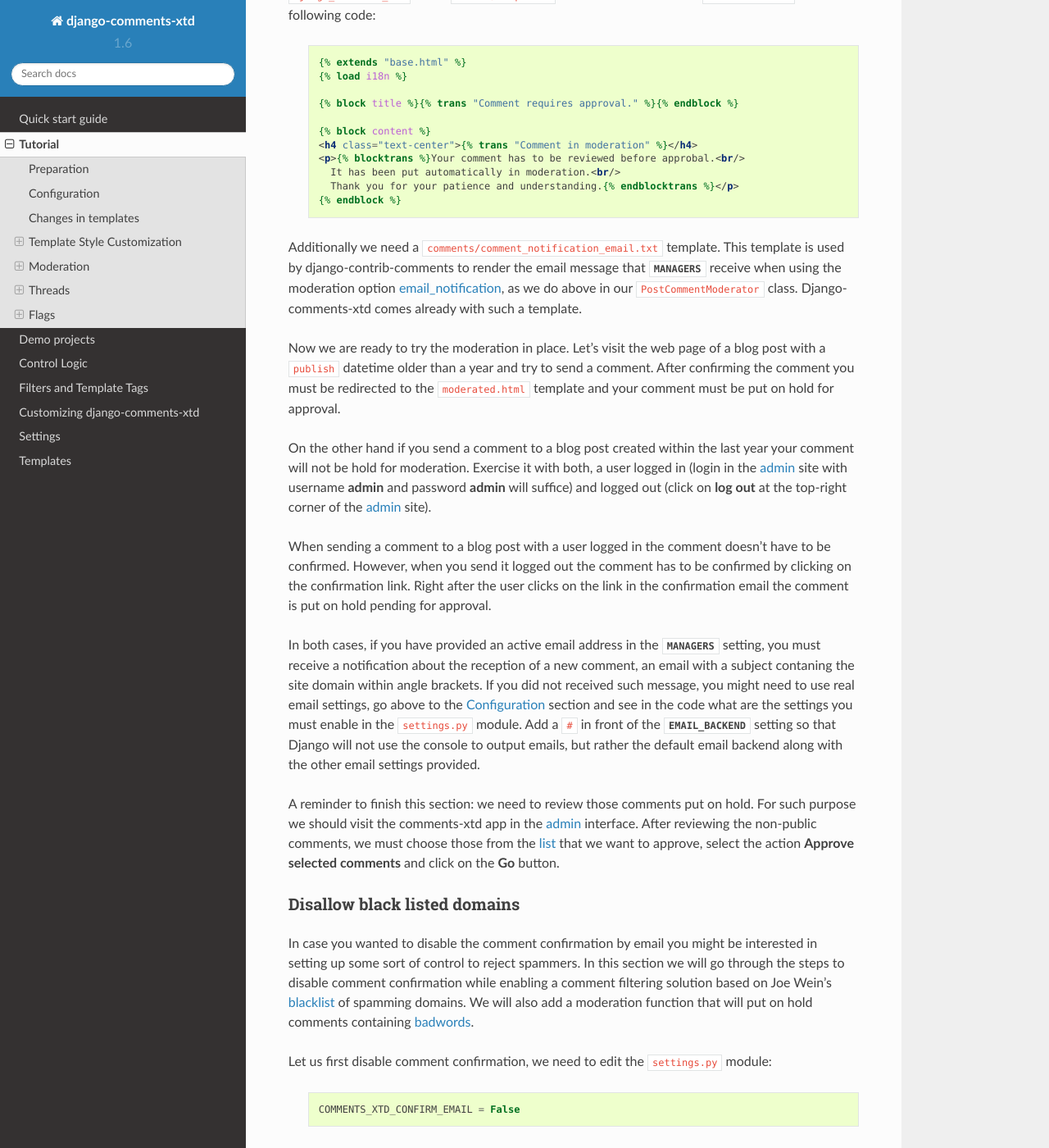
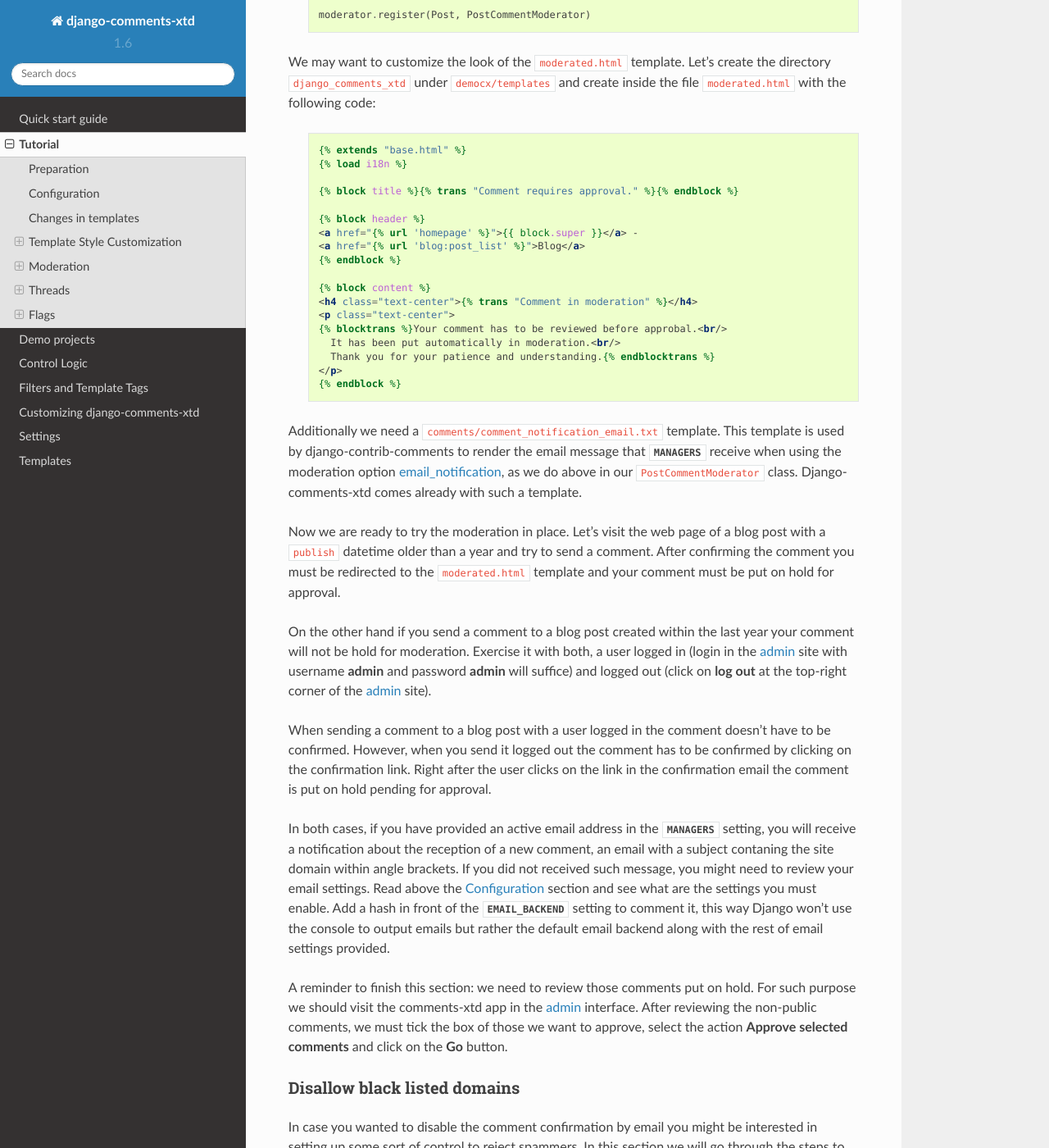
Before and after one commit to danirus/django-comments-xtd, a Sphinx documentation site: the page built from docs/tutorial.rst, in a window 1280 px wide and 1400 px high, scrolled down 9648 px. Shown: the whole window at 82% size. Built offline with Sphinx 7.4.7 and the Read the Docs theme 2.0.0, drawn with Linux system fonts in a browser that asks for light colours; some of the changed text lies outside the part shown.

Commit message:
Improve documentation

```diff
--- a/docs/tutorial.rst
+++ b/docs/tutorial.rst
@@ -410,6 +410,11 @@ Finally, when we hit the send button and the comment gets succesfully processed
        {% extends "base.html" %}
        {% load i18n %}
 
+       {% block header %}
+       <a href="{% url 'homepage' %}">{{ block.super }}</a> -
+       <a href="{% url 'blog:post_list' %}">Blog</a>
+       {% endblock %}
+
        {% block content %}
        <h3 class="text-center">{% trans "Comment confirmation requested." %}</h3>
        <p>{% blocktrans %}A confirmation message has been sent to your
@@ -482,11 +487,18 @@ We may want to customize the look of the ``moderated.html`` template. Let's crea
 
        {% block title %}{% trans "Comment requires approval." %}{% endblock %}
 
+       {% block header %}
+       <a href="{% url 'homepage' %}">{{ block.super }}</a> -
+       <a href="{% url 'blog:post_list' %}">Blog</a>
+       {% endblock %}
+
        {% block content %}
        <h4 class="text-center">{% trans "Comment in moderation" %}</h4>
-       <p>{% blocktrans %}Your comment has to be reviewed before approbal.<br/>
+       <p class="text-center">
+       {% blocktrans %}Your comment has to be reviewed before approbal.<br/>
          It has been put automatically in moderation.<br/>
-         Thank you for your patience and understanding.{% endblocktrans %}</p>
+         Thank you for your patience and understanding.{% endblocktrans %}
+       </p>
        {% endblock %}
 
 
@@ -498,9 +510,9 @@ On the other hand if you send a comment to a blog post created within the last y
 
 When sending a comment to a blog post with a user logged in the comment doesn't have to be confirmed. However, when you send it logged out the comment has to be confirmed by clicking on the confirmation link. Right after the user clicks on the link in the confirmation email the comment is put on hold pending for approval.
 
-In both cases, if you have provided an active email address in the :setting:`MANAGERS` setting, you must receive a notification about the reception of a new comment, an email with a subject contaning the site domain within angle brackets. If you did not received such message, you might need to use real email settings, go above to the :ref:`configuration` section and see in the code what are the settings you must enable in the ``settings.py`` module. Add a ``#`` in front of the :setting:`EMAIL_BACKEND` setting so that Django will not use the console to output emails, but rather the default email backend along with the other email settings provided.
+In both cases, if you have provided an active email address in the :setting:`MANAGERS` setting, you will receive a notification about the reception of a new comment, an email with a subject contaning the site domain within angle brackets. If you did not received such message, you might need to review your email settings. Read above the :ref:`configuration` section and see what are the settings you must enable. Add a hash in front of the :setting:`EMAIL_BACKEND` setting to comment it, this way Django won't use the console to output emails but rather the default email backend along with the rest of email settings provided.
 
-A reminder to finish this section: we need to review those comments put on hold. For such purpose we should visit the comments-xtd app in the admin_ interface. After reviewing the non-public comments, we must choose those from the `list <http://localhost:8000/admin/django_comments_xtd/xtdcomment/>`_ that we want to approve, select the action **Approve selected comments** and click on the **Go** button.
+A reminder to finish this section: we need to review those comments put on hold. For such purpose we should visit the comments-xtd app in the admin_ interface. After reviewing the non-public comments, we must tick the box of those we want to approve, select the action **Approve selected comments** and click on the **Go** button.
 
 
 Disallow black listed domains
```
Also changed, not shown: other parts of docs/tutorial.rst (+1 -1 lines), docs/templatetags.rst (+6 -6 lines), docs/index.rst (line endings or trailing spaces).
